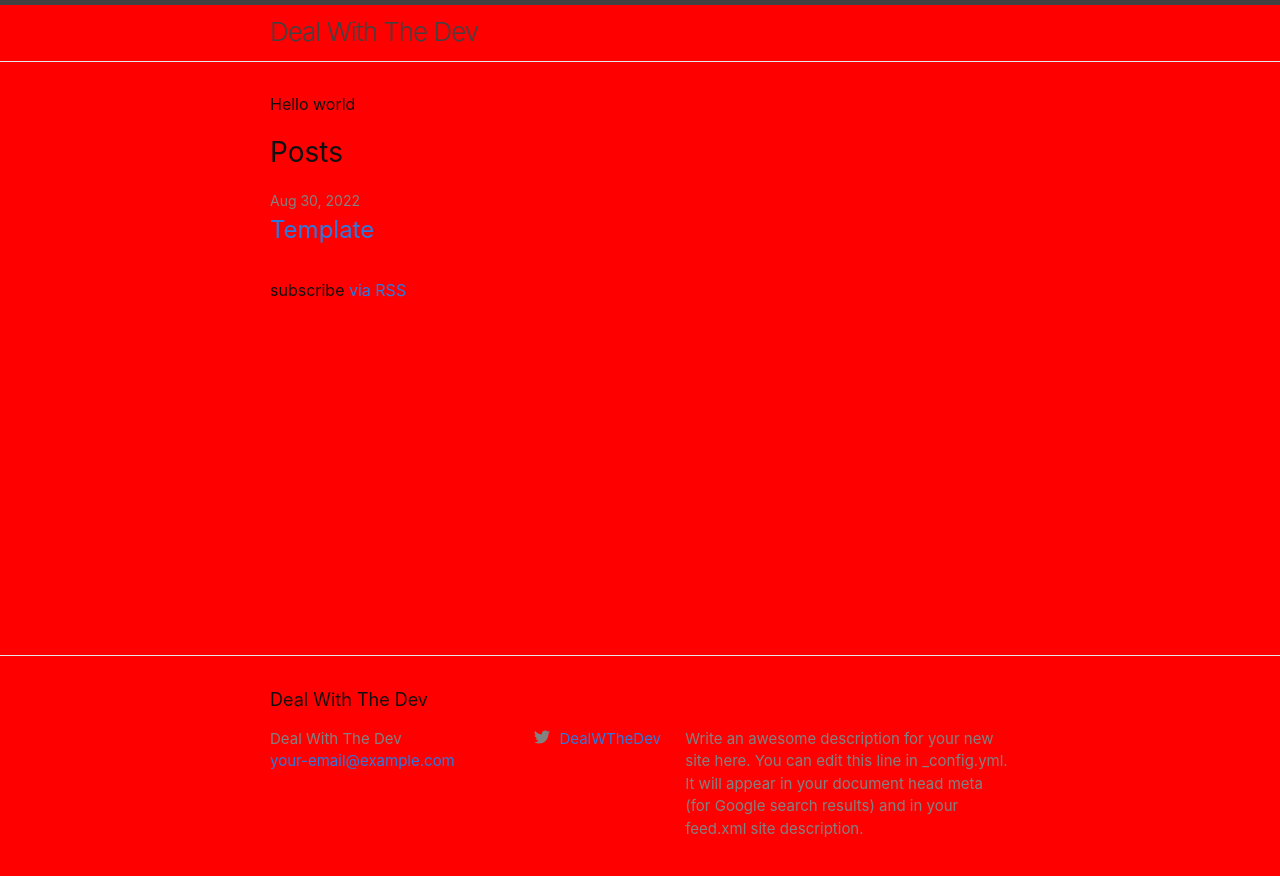
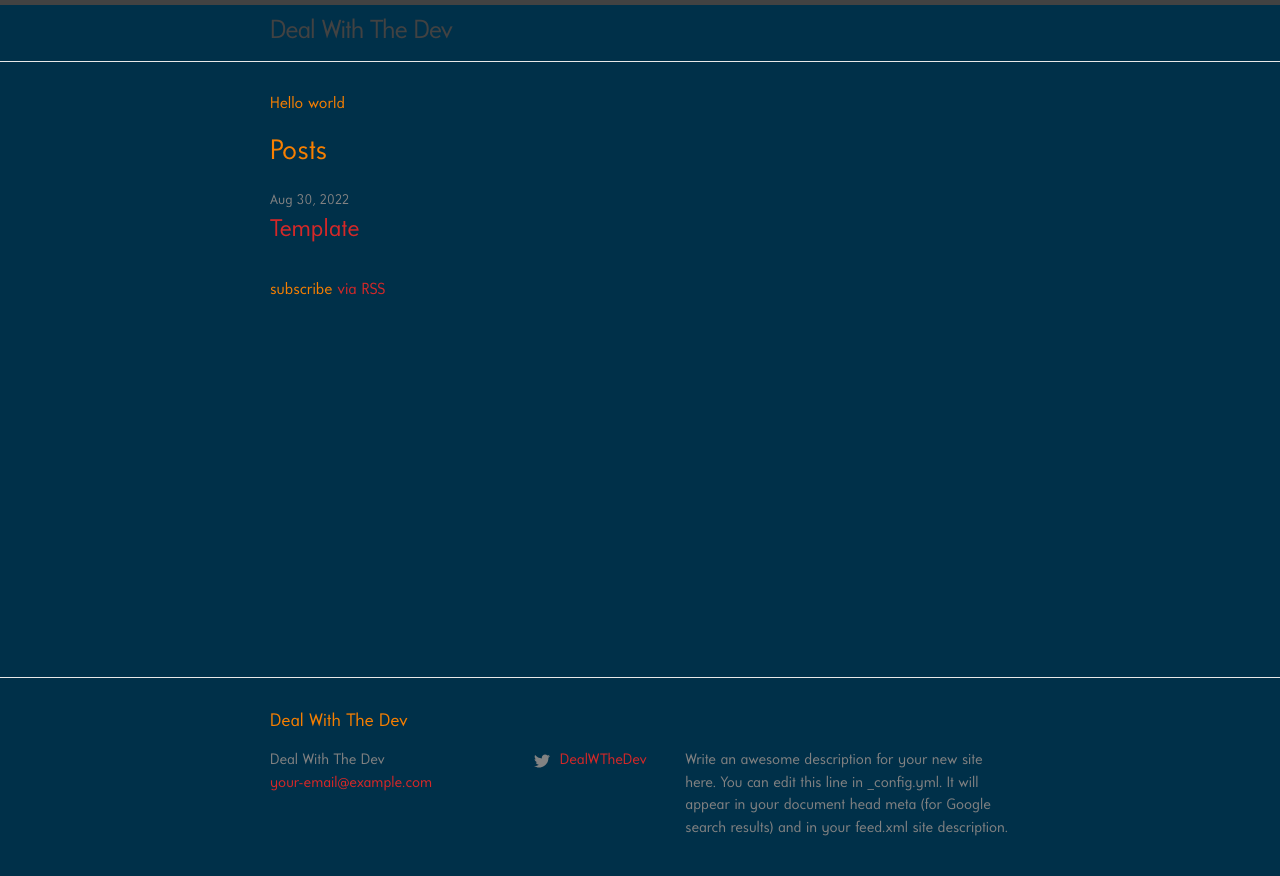
Before and after one commit to Deal-With-the-Dev/Deal-With-the-Theme, a Jekyll site: the page built from index.md, in a window 1280 px wide. Shown: the top 876 px of the page. Built offline with Jekyll 4.4.1, drawn with Linux system fonts in a browser that asks for light colours.

Commit message:
Adding fonts and re-organizing

```diff
--- a/_sass/deal-with-the-theme.scss
+++ b/_sass/deal-with-the-theme.scss
@@ -2,7 +2,14 @@
 
 // Define defaults for each variable.
 
-$base-font-family: -apple-system, BlinkMacSystemFont, "Segoe UI", Roboto, Helvetica, Arial, sans-serif, "Apple Color Emoji", "Segoe UI Emoji", "Segoe UI Symbol" !default;
+@import url('https://fonts.googleapis.com/css?family=Barlow&display=swap');
+
+@font-face {
+font-family: "Universalis";
+src: url("../assets/fonts/UniversalisADFStd-Regular.otf") format("opentype"),
+}
+
+$base-font-family: "Universalis", "Barlow", Helvetica, Arial, sans-serif, "Apple Color Emoji", "Segoe UI Emoji", "Segoe UI Symbol" !default;
 $base-font-size:   16px !default;
 $base-font-weight: 400 !default;
 $small-font-size:  $base-font-size * 0.875 !default;
@@ -10,9 +17,9 @@ $base-line-height: 1.5 !default;
 
 $spacing-unit:     30px !default;
 
-$text-color:       #111 !default;
-$background-color: #ff0000 !default;
-$brand-color:      #2a7ae2 !default;
+$text-color:       #f77f00 !default;
+$background-color: #003049 !default;
+$brand-color:      #d62828 !default;
 
 $grey-color:       #828282 !default;
 $grey-color-light: lighten($grey-color, 40%) !default;
@@ -45,7 +52,7 @@ $on-laptop:        800px !default;
 
 // Import partials.
 @import
-  "minima/base",
-  "minima/layout",
-  "minima/syntax-highlighting"
+  "deal-with-the-theme/base",
+  "deal-with-the-theme/layout",
+  "deal-with-the-theme/syntax-highlighting"
 ;
```
Also changed, not shown: _sass/deal-with-the-theme/_base.scss (renamed from _sass/minima/_base.scss), _sass/deal-with-the-theme/_layout.scss (renamed from _sass/minima/_layout.scss), _sass/deal-with-the-theme/_syntax-highlighting.scss (renamed from _sass/minima/_syntax-highlighting.scss), assets/fonts/UniversalisADFStd-Bold.otf (added), assets/fonts/UniversalisADFStd-BoldCond.otf (added), assets/fonts/UniversalisADFStd-BoldCondIt.otf (added), assets/fonts/UniversalisADFStd-BoldItalic.otf (added), assets/fonts/UniversalisADFStd-Cond.otf (added), assets/fonts/UniversalisADFStd-CondItalic.otf (added), assets/fonts/UniversalisADFStd-Italic.otf (added), assets/fonts/UniversalisADFStd-Regular.otf (added).
